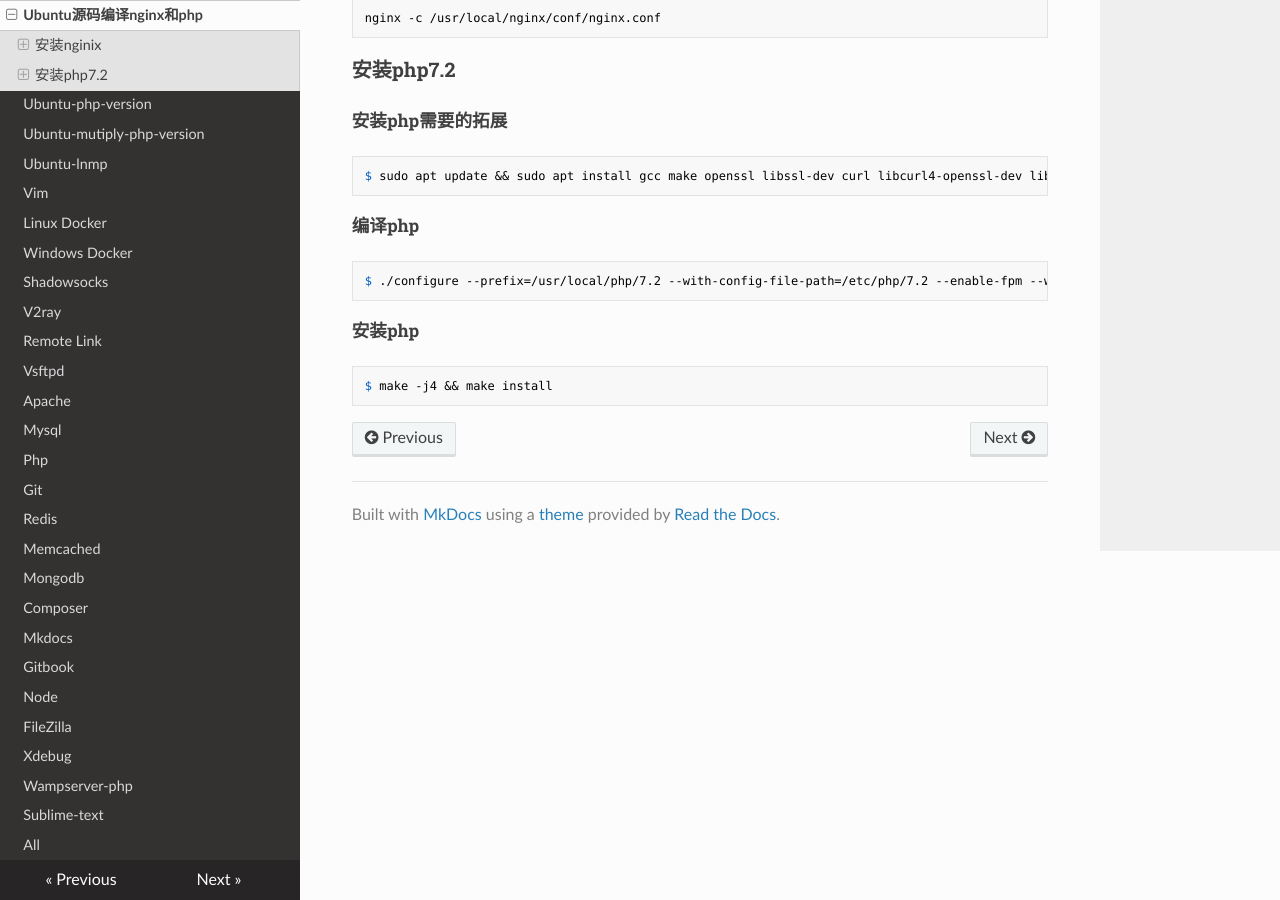
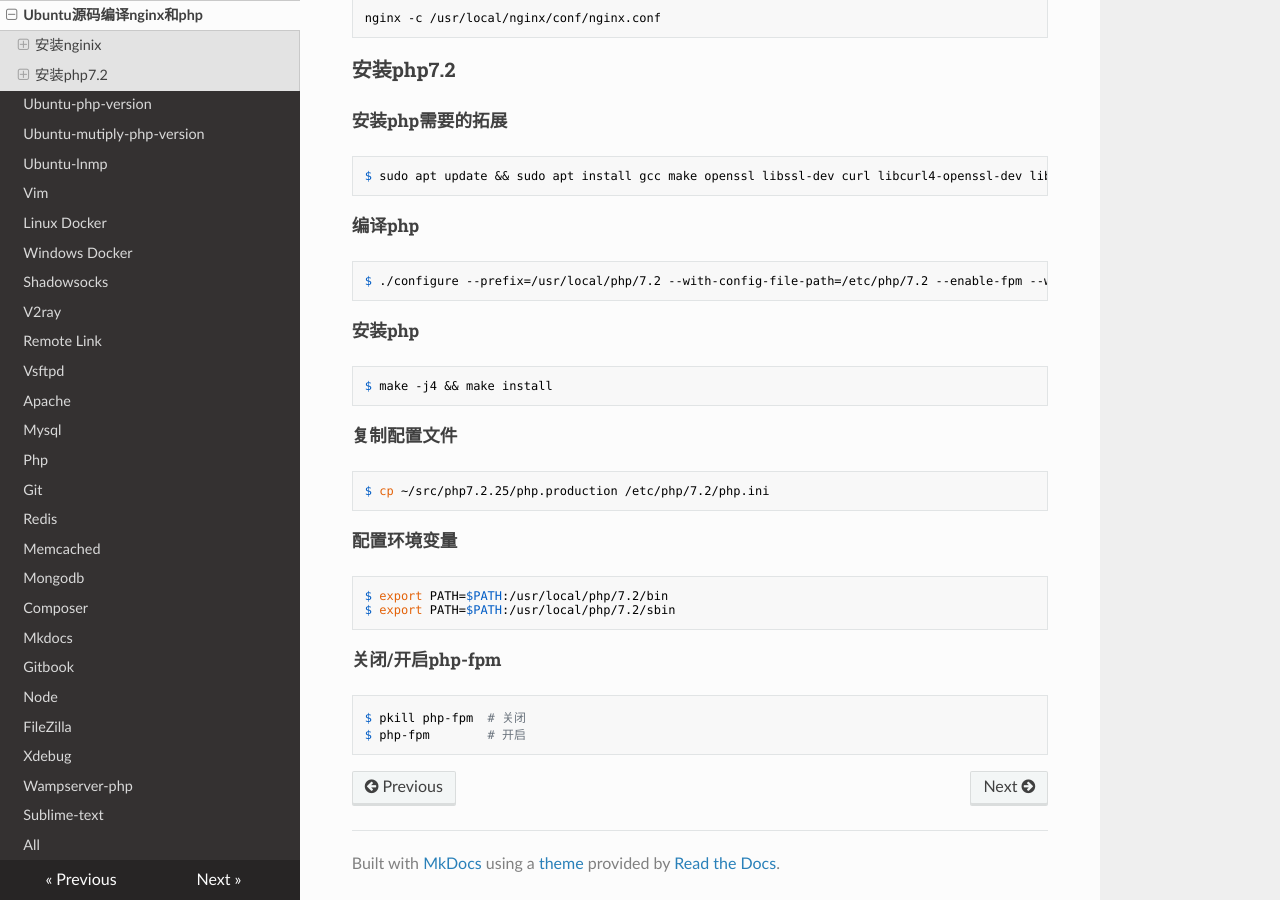
Before and after one commit to oksvip/documents, an MkDocs documentation site: the page built from docs/linux/ubuntu-source-make-lnmp.md, in a window 1280 px wide and 900 px high, scrolled down 1189 px. Built offline with MkDocs 1.6.1, drawn with Linux system fonts in a browser that asks for light colours; nearby versions of some CDN libraries; old or Windows-style settings are respelled for this version of MkDocs.

Commit message:
update php-fpm

````diff
--- a/docs/linux/ubuntu-source-make-lnmp.md
+++ b/docs/linux/ubuntu-source-make-lnmp.md
@@ -84,3 +84,23 @@ $ ./configure --prefix=/usr/local/php/7.2 --with-config-file-path=/etc/php/7.2 -
 ```shell
 $ make -j4 && make install
 ```
+
+##### 复制配置文件
+
+```shell
+$ cp ~/src/php7.2.25/php.production /etc/php/7.2/php.ini
+```
+
+##### 配置环境变量
+
+```shell
+$ export PATH=$PATH:/usr/local/php/7.2/bin
+$ export PATH=$PATH:/usr/local/php/7.2/sbin
+```
+
+##### 关闭/开启php-fpm
+
+```shell
+$ pkill php-fpm  # 关闭
+$ php-fpm        # 开启
+```
````
